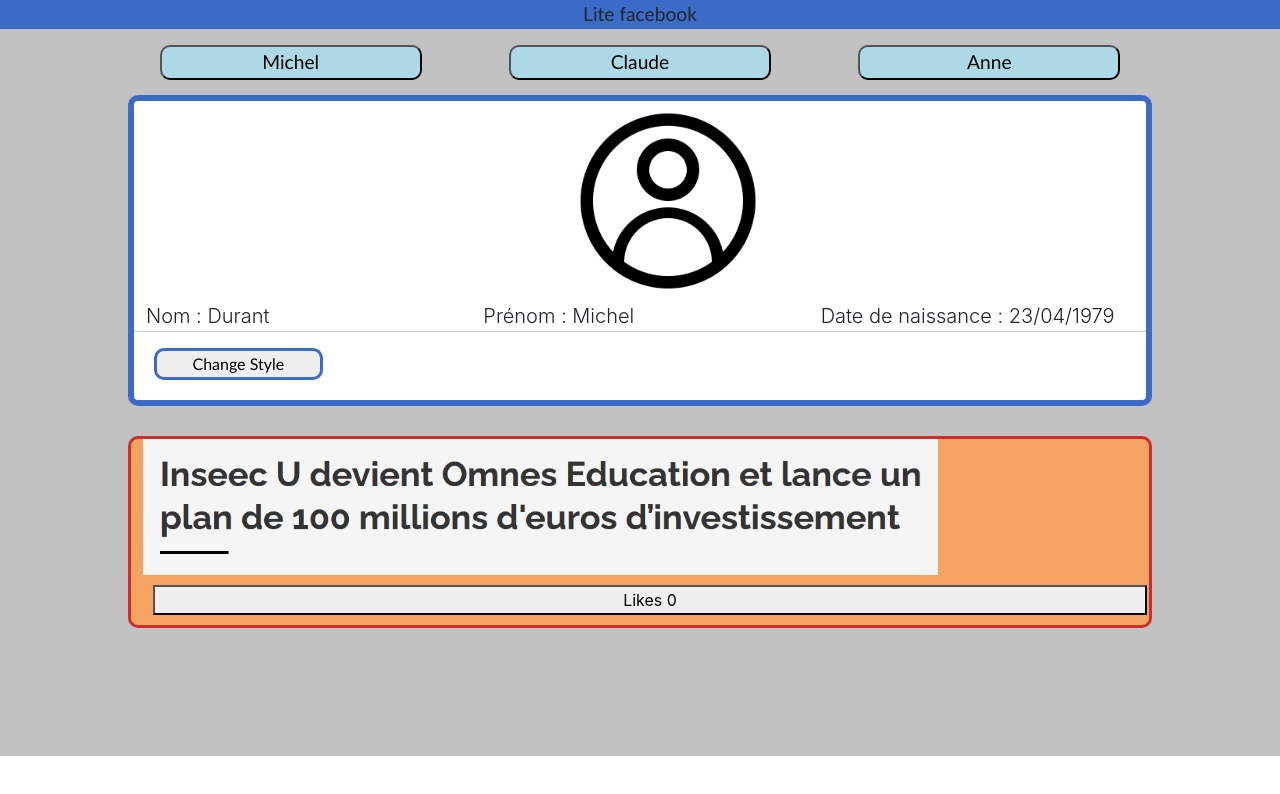
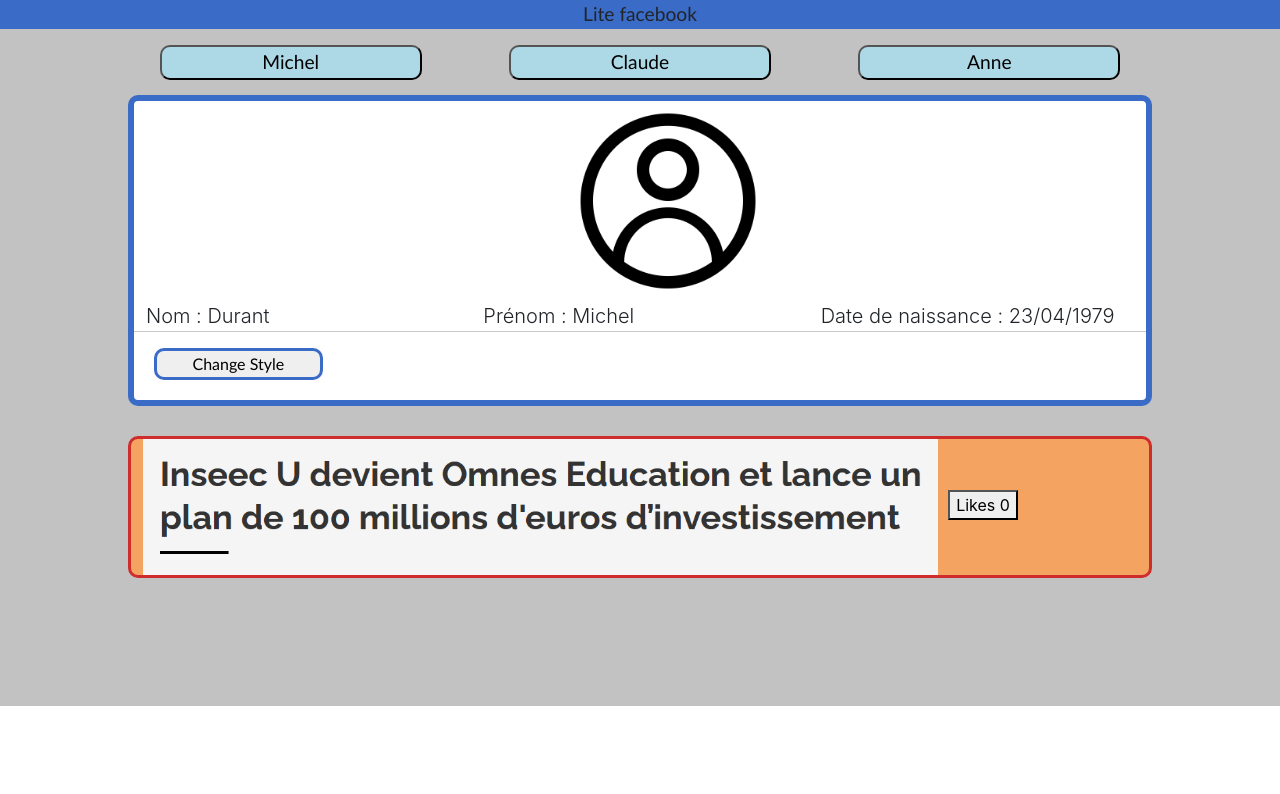
Before and after one commit to Pipoucheman17/TP4_WEB_OCRES, a React (Create React App) app: page / in a window 1280 px wide. Shown: the top 794 px of the page. Built offline with nearby package versions, Linux system fonts and the light colour scheme.

Commit message:
Bonus Fini ,TOUT fini

```diff
--- a/src/Tweet.js
+++ /dev/null
@@ -1,36 +0,0 @@
-import React from "react";
-import Omnes from "./Omnes.PNG";
-
-export default class Tweet extends React.Component {
-
-    constructor(props) {
-        super(props);
-        this.state = {
-            LikebuttonStyle: "container-fluid",
-            likes: this.props.likes,
-        };
-    }
-
-
-    render() {
-        return (
-            <div className="container-fluid tweet">
-                <div>
-                    <img src={Omnes} width="80%" alt="Omnes" />
-                    <button className={this.state.LikebuttonStyle} style={{ margin: "10px" }} onClick={() => this.addLikes()} >
-                        Likes {this.state.likes}
-                    </button>
-                </div>
-
-            </div>
-        );
-    }
-
-    addLikes() {
-        this.setState({ likes: this.state.likes + 1 });
-    }
-
-    handleChange(event) {
-        this.props.onChangeLikes(event.target.value);
-    }
-}
--- a/src/page.js
+++ b/src/page.js
@@ -1,7 +1,6 @@
 import React from 'react';
 import Board from './board.js';
-import Tweet from './Tweet.js';
-
+import Omnes from './Omnes.PNG';
 
 export default class Page extends React.Component {
 
@@ -14,9 +13,9 @@ export default class Page extends React.Component {
                 prenom: "Michel",
                 age: "23/04/1979",
                 className2: "board",
-                likes: 0,
                 backgroundColor: "#ffffff",
-            }
+            },
+            likeTable: { profil1: 0, profil2: 0, profil3: 0, },
         };
     }
 
@@ -31,17 +30,64 @@ export default class Page extends React.Component {
                     <button className={this.state.Buttonstyle} onClick={() => this.profilAnne()}>Anne</button>
                 </div>
                 <Board profil={this.state.profil} className={this.state.profil.className2} />
-                <Tweet likes={this.state.profil.likes} onChange={this.handleTweetChange} />
+                <div className="container-fluid tweet">
+                    <div>
+                        <img src={Omnes} width="80%" alt="Omnes" />
+                        <button className={this.state.LikebuttonStyle} style={{ margin: "10px" }} onClick={() => this.addLikes()} >
+                            Likes {this.diplayLikes()}
+                        </button>
+
+                    </div>
+
+                </div>
+
             </div>
         );
     }
 
-    handleChangeLikes(likes) {
-        this.setState({
-            profil: {
-                likes: likes
-            }
-        });
+
+    addLikes() {
+        if (this.state.profil.prenom === "Michel") {
+            this.setState({
+                likeTable: {
+                    profil1: this.state.likeTable.profil1 + 1,
+                    profil2: this.state.likeTable.profil2,
+                    profil3: this.state.likeTable.profil3
+                }
+            });
+        }
+        if (this.state.profil.prenom === "Claude") {
+            this.setState({
+                likeTable: {
+                    profil1: this.state.likeTable.profil1,
+                    profil2: this.state.likeTable.profil2 + 1,
+                    profil3: this.state.likeTable.profil3
+                }
+            });
+        }
+        if (this.state.profil.prenom === "Anne") {
+            this.setState({
+                likeTable: {
+                    profil1: this.state.likeTable.profil1,
+                    profil2: this.state.likeTable.profil2,
+                    profil3: this.state.likeTable.profil3 + 1,
+                }
+            });
+        }
+        this.diplayLikes();
+    }
+
+
+    diplayLikes() {
+        if (this.state.profil.prenom === "Michel") {
+            return this.state.likeTable.profil1;
+        }
+        if (this.state.profil.prenom === "Claude") {
+            return this.state.likeTable.profil2;
+        }
+        if (this.state.profil.prenom === "Anne") {
+            return this.state.likeTable.profil3;
+        }
     }
 
     profilMichel() {
@@ -62,7 +108,6 @@ export default class Page extends React.Component {
                 prenom: "Claude",
                 age: "13/06/1975",
                 className2: "board",
-
             }
         });
     }
```
